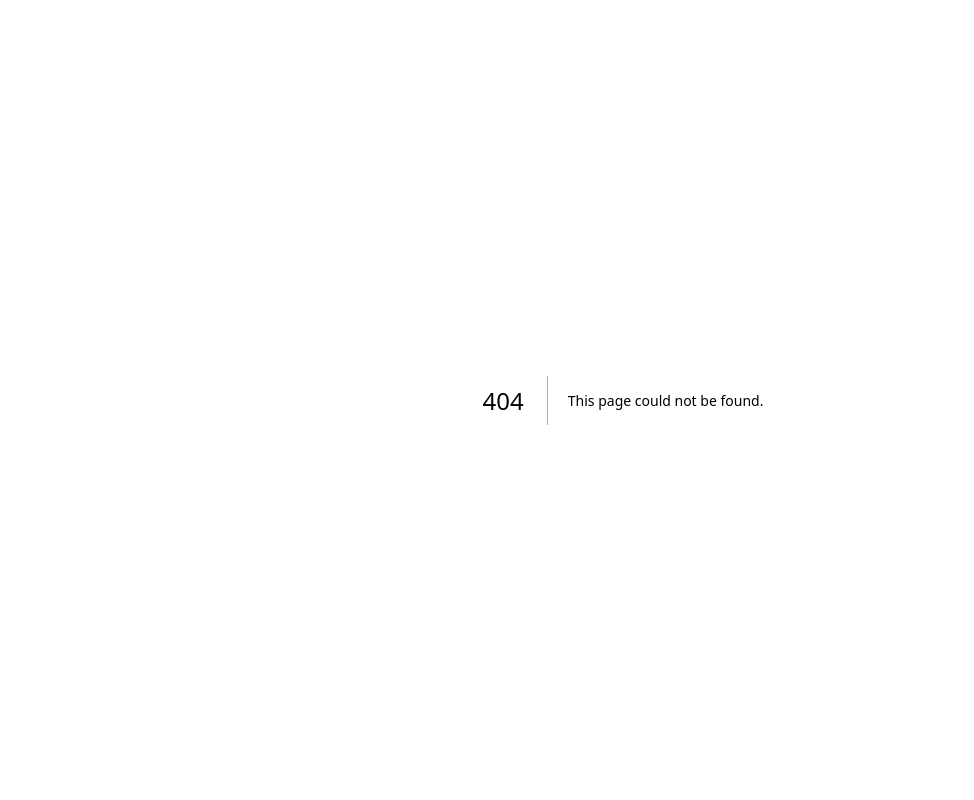
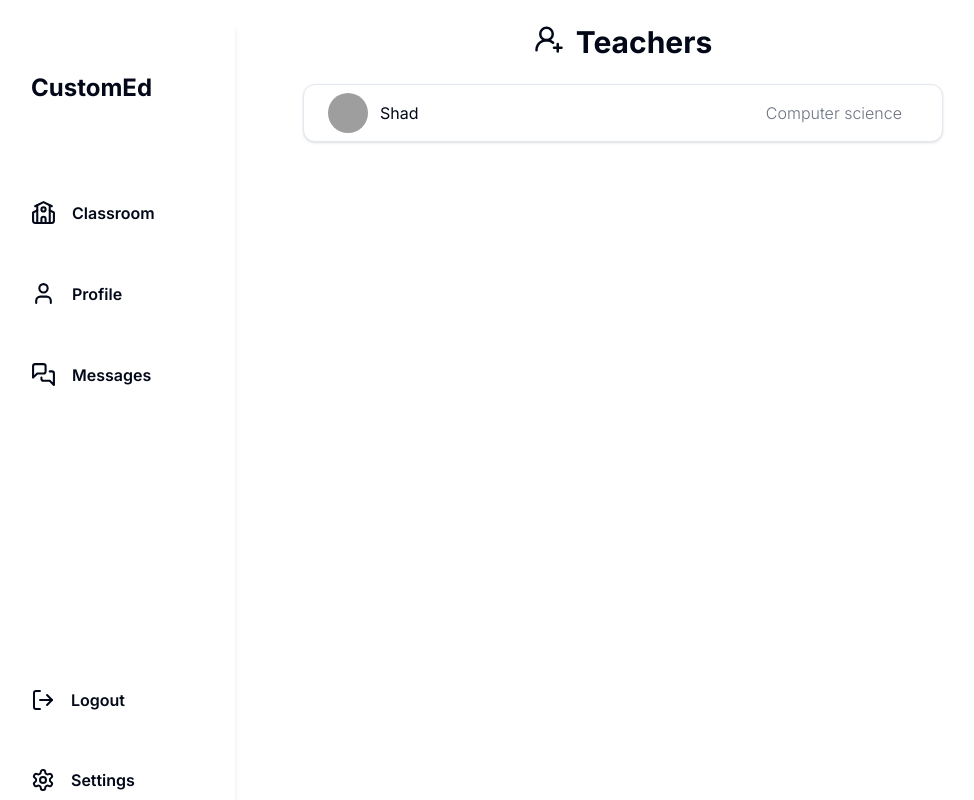
Before and after one commit to Son-OfAnton/custom-ed, a Next.js app: page /admin/send-message in a window 1280 px wide. Before the commit this address had no page. Shown: the whole page, without its empty margins (17-991 px from the left). Built offline with nearby package versions, Linux system fonts and the light colour scheme; grey boxes are pictures that could not be loaded.

Commit message:
feat:admin-send-message-list

```diff
--- /dev/null
+++ b/src/app/(users)/admin/send-message/page.tsx
@@ -0,0 +1,16 @@
+import React from 'react'
+import { UserRoundPlus } from 'lucide-react'
+import AdminStudentList from '@/components/AdminStudentList'
+const Page = () => {
+  return (
+    <div>
+       <div className="flex justify-center item-center w-full space-x-3 my-6">
+        <UserRoundPlus size={30} />
+        <div className="mx-auto text-3xl font-bold">Teachers</div>
+        </div>
+        <AdminStudentList name='Shad'  department='Computer science'/>
+    </div>
+  )
+}
+
+export default Page
--- a/src/components/AdminStudentList.tsx
+++ b/src/components/AdminStudentList.tsx
@@ -3,18 +3,22 @@ import { Avatar, AvatarFallback, AvatarImage } from '@/components/ui/avatar';
 import { Card, CardContent, CardFooter, CardHeader } from '@/components/ui/card';
 
 interface AdminStudentListProps {
-    name: string;
+	name: string;
+	department?: string;
 }
-const AdminStudentList = ({name}: AdminStudentListProps) => {
+const AdminStudentList = ({name, department}: AdminStudentListProps) => {
 	return (
 		<div>
 			<Card className="md:w-6/12 z-50 md:mx-auto mx-2 ">
-				<CardContent className='flex items-center space-x-3 pr-10 py-2'>
+				<CardContent className='flex items-center justify-between pr-10 py-2'>
+					<div className='flex items-center space-x-3'>
 					<Avatar>
 						<AvatarImage src='https://github.com/shadcn.png' alt='@shadcn' />
 						<AvatarFallback>CN</AvatarFallback>
 					</Avatar>
 					<div>{name}</div>
+					</div>
+					<div className='font-light text-gray-500'>{department}</div>
 				</CardContent>
 			</Card>
 		</div>
```
